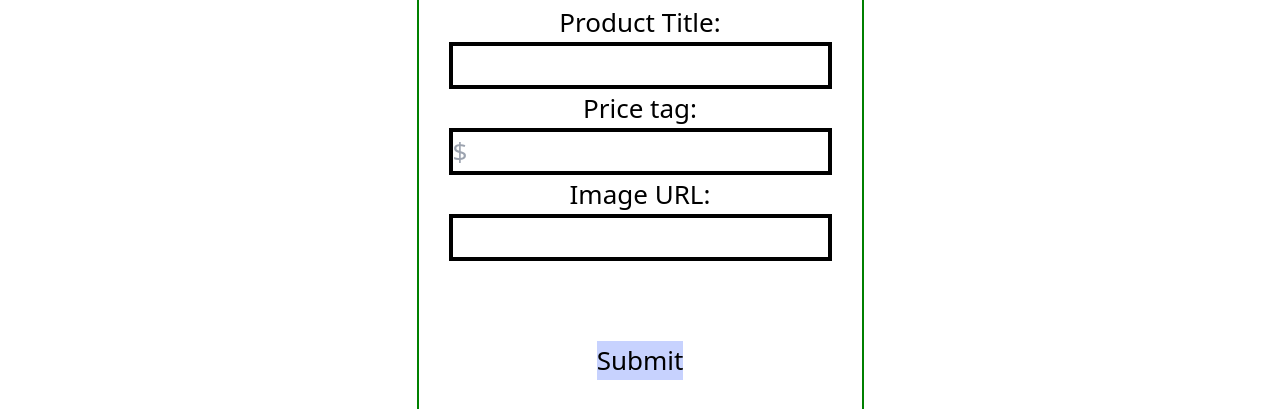
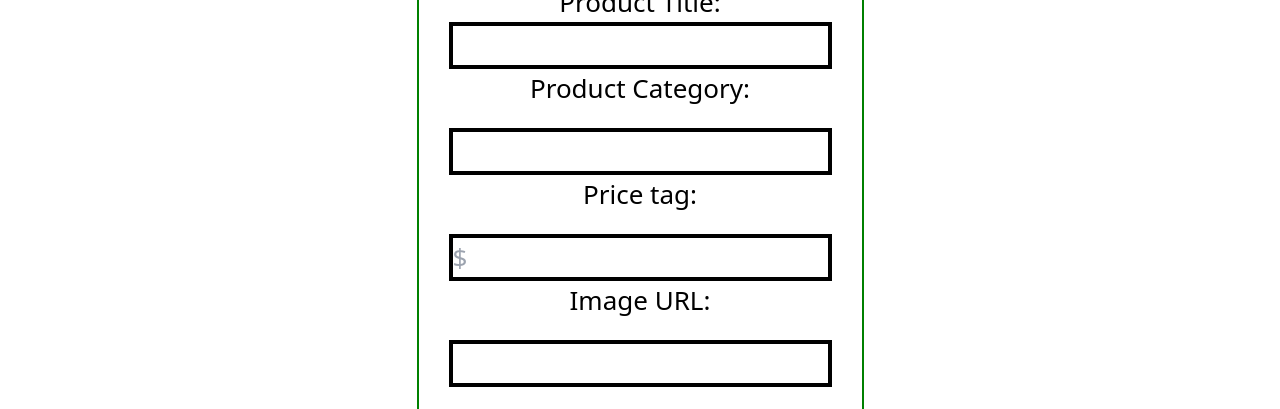
Before and after one commit to titusmuteti/react-app-frontend, a React (Create React App) app: page /about in a window 1280 px wide. Shown: the part 543-952 px from the top of the page. Built offline with nearby package versions, Linux system fonts and the light colour scheme.

Commit message:
add sort category and editting card

```diff
--- a/src/Components/ProductCard.js
+++ b/src/Components/ProductCard.js
@@ -5,8 +5,9 @@ import { AiFillHeart, AiOutlineShoppingCart, AiOutlineDelete} from "react-icons/
 const ProductCard = ({product}) => {
   return (
     <>
-    <div className='container mx-auto h-fit px-4 mb-2 pt-5 bg-orange-300'>
-      <img src={product.image} alt="" className='h-40 max-w-none' />
+    <div className='md:container md:mx-width leading-relaxed h-min-content px-4 mb-2 pt-5 bg-orange-300'>
+      <h2 className='font-bold'>CATEGORY: {product.category}</h2>
+      <img src={product.image} alt="" className='h-40 max-w-none mt-10' />
       {/* <img className='w-full border-4 mt-2 h-64 pr-48' src={product.image} alt={product.title}/> */}
 
       <div className='px-6 py-4'>
--- a/src/Components/ProductCollection.js
+++ b/src/Components/ProductCollection.js
@@ -18,6 +18,13 @@ const ProductCollection = ({products}) => {
           className="block w-full px-4 py-2 text-purple-700 bg-white border rounded-md focus:border-purple-400 focus:ring-purple-300 focus:outline-none focus:ring focus:ring-opacity-40"
           placeholder='Search...'
         />
+        <select>
+          <option value='all'>All</option>
+          <option value='jewelery'>Jewelery</option>
+          <option value="men's clothing">Men's Clothing</option>
+          <option value="women's clothing">Women's Clothing</option>
+          <option value='electronics'>Electronics</option>
+        </select>
         <button className='px-4 text-white bg-purple-600 border-l rounded'>Search</button>
       </div>
     </div>
--- a/src/Components/pages/About.js
+++ b/src/Components/pages/About.js
@@ -3,10 +3,10 @@ import React from 'react'
 const About = () => {
   return (
     <div>
-      <h1 className='text-4xl mt-20 font-bold'>Want to market your product with us?</h1>
+      <h1 className='text-4xl mt-5 font-bold'>Want to market your product with us?</h1>
 
     <div className="App">
-      <header className="App-header">
+      <header className="App-header mt-10">
       <form className='form' >
       <img src="https://encrypted-tbn0.gstatic.com/images?q=tbn:ANd9GcRBC-9OSf41AWvLERVefeZdV1FKvWc6SDqdXA&usqp=CAU" alt="" />
         <label >
@@ -14,17 +14,22 @@ const About = () => {
         </label><br/>
           <input type="text" className='border-4 border-black' /><br/>
 
+          <label>
+          Product Category:
+        </label><br/>
+          <input type="select" className='border-4 border-black mt-5' /><br/>
+
         <label >
           Price tag:
         </label><br/>
-          <input type="number" placeholder='$' className='border-4 border-black' /><br/>
+          <input type="number" placeholder='$' className='border-4 border-black mt-5' /><br/>
 
         <label>
           Image URL:
         </label><br/>
-          <input type="text" className='border-4 border-black'/><br/>
+          <input type="text" className='border-4 border-black mt-5'/><br/>
 
-        <input className='bg-indigo-200 mt-20' type="submit" value="Submit"/>
+        <input className='bg-indigo-200 mt-24 rounded-lg' type="submit" value="Submit"/>
         </form>
       </header>
       </div>
```
